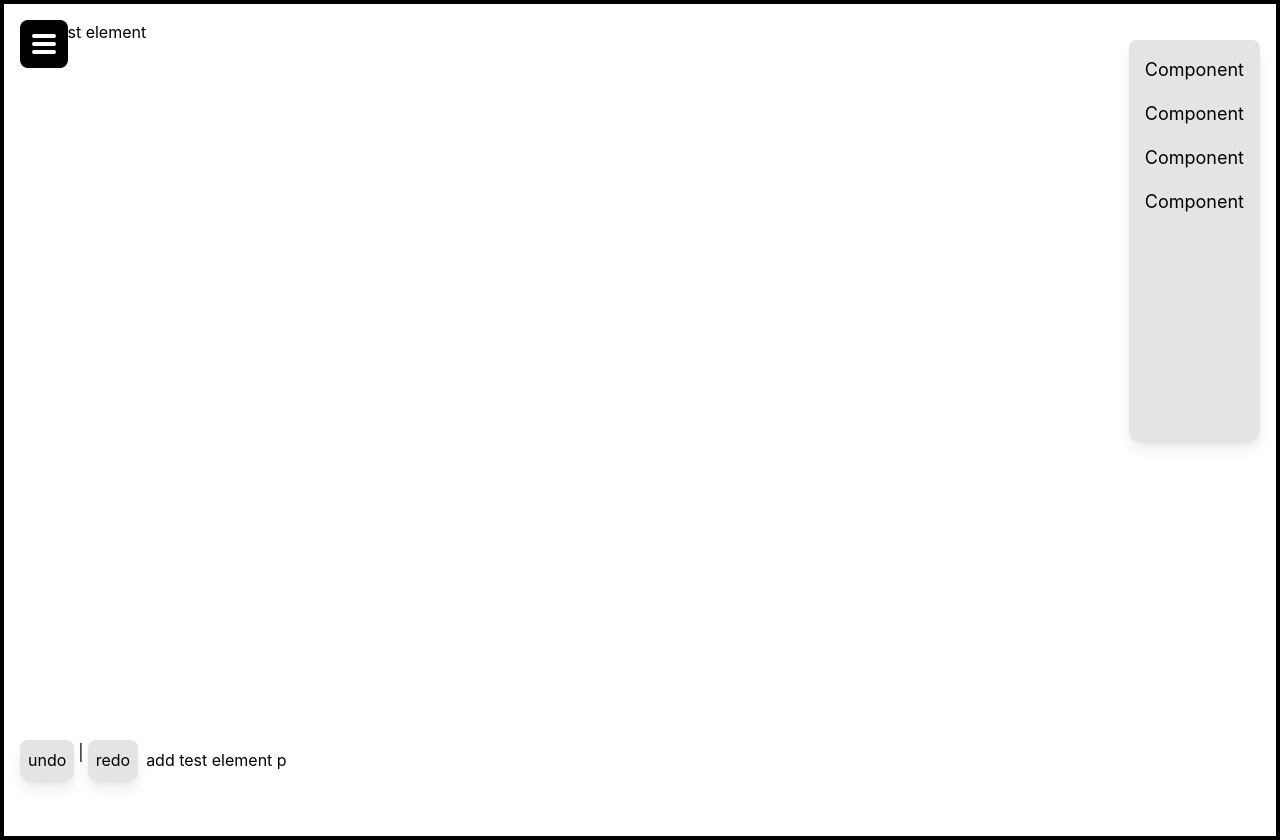
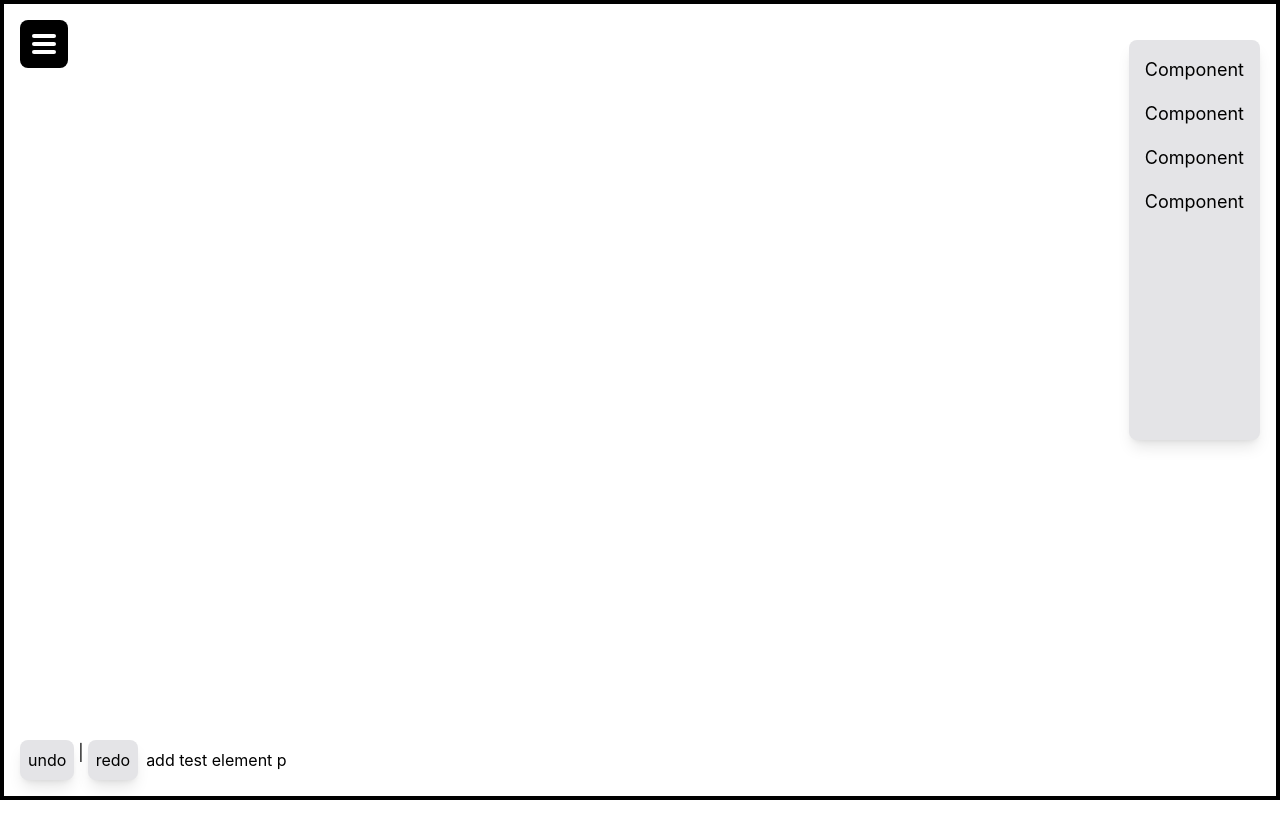
Before and after one commit to linus-jansson/webpage-builder, a Next.js app: page / in a window 1280 px wide. After the commit the page ends 800 px from the top, so only its background shows below. Built offline with nearby package versions, Linux system fonts and the light colour scheme.

Commit message:
only need to have div with dangerousInnerHTML

```diff
--- a/src/components/Canvas.tsx
+++ b/src/components/Canvas.tsx
@@ -27,16 +27,9 @@ function elementObjectToElementString(elementObject: React.ReactElement<any, str
 
 }
 
-export default function Canvas() {
-    const [canvasContent, setCanvasContent] = useState<React.ReactElement<any, string | React.JSXElementConstructor<any>>[]>([]);
+export default function Canvas({ elements }: {
+    elements: React.ReactElement<any, string | React.JSXElementConstructor<any>>[]
+}) {
 
-    return (
-        <div className="h-screen">
-
-            <button id="test-add-element" onClick={() => {
-                setCanvasContent(prev => [...prev, <h1 key={prev.length + 1}><span>test</span></h1>]);
-            }}>add test element</button>
-            {canvasContent && <div dangerouslySetInnerHTML={{ __html: elementObjectToElementString(canvasContent) }} />}
-        </div>
-    )
+    return elements && <div dangerouslySetInnerHTML={{ __html: elementObjectToElementString(elements) }} />
 }
```
